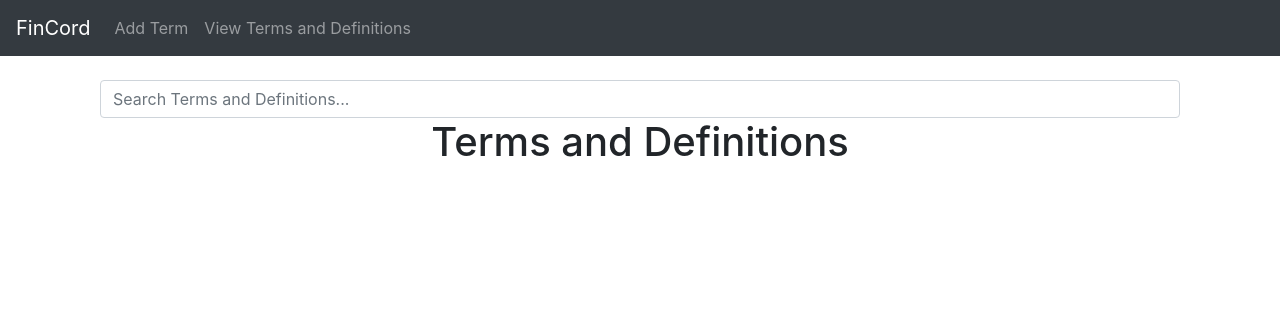
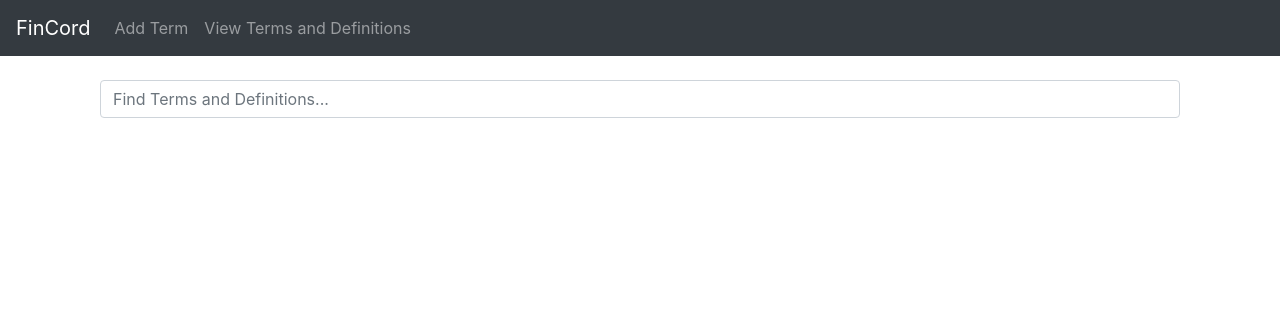
Before and after one commit to rayb26/FinCordWebApp, a Flask app: page /view-data in a window 1280 px wide. Shown: the top 316 px of the page. Run offline with Flask 2, Linux system fonts and the light colour scheme; data that the repository does not hold is empty; some libraries are stand-ins or nearby versions.

Commit message:
Add files via upload
final stuff

```diff
--- /dev/null
+++ b/website/static/search.js
@@ -0,0 +1,12 @@
+function search() {
+$(document).ready(function(){
+  $("#searchInput").on("keyup", function() {
+    var value = $(this).val().toLowerCase();
+    console.log(value);
+    $("#myList li").filter(function() {
+      $(this).toggle($(this).text().toLowerCase().indexOf(value) > -1)
+    });
+  });
+});
+}
+$(search);
--- a/website/templates/base.html
+++ b/website/templates/base.html
@@ -78,9 +78,11 @@
       crossorigin="anonymous"
     ></script>
 
+
+
     <script
       type="text/javascript"
-      src="{{ url_for('static', filename='index.js') }}"
+      src="{{ url_for('static', filename='search.js') }}"
     ></script>
   </body>
 </html>
--- a/website/templates/view-data.html
+++ b/website/templates/view-data.html
@@ -1,7 +1,7 @@
-<!-- Code created by Rayhan Biju 2021 -->
 {% extends "base.html" %} {% block title %} View Terms and Definitions {% endblock %} {% block content
 %}
 <br>
+
 
 <head>
     <meta charset="utf-8" />
@@ -18,43 +18,66 @@
       crossorigin="anonymous"
     />
 
+
+    <script
+        src="https://code.jquery.com/jquery-3.2.1.slim.min.js"
+        integrity="sha384-KJ3o2DKtIkvYIK3UENzmM7KCkRr/rE9/Qpg6aAZGJwFDMVNA/GpGFF93hXpG5KkN"
+        crossorigin="anonymous"
+></script>
+<script
+        src="https://cdnjs.cloudflare.com/ajax/libs/popper.js/1.12.9/umd/popper.min.js"
+        integrity="sha384-ApNbgh9B+Y1QKtv3Rn7W3mgPxhU9K/ScQsAP7hUibX39j7fakFPskvXusvfa0b4Q"
+        crossorigin="anonymous"
+></script>
+<script
+        src="https://maxcdn.bootstrapcdn.com/bootstrap/4.0.0/js/bootstrap.min.js"
+        integrity="sha384-JZR6Spejh4U02d8jOt6vLEHfe/JQGiRRSQQxSfFWpi1MquVdAyjUar5+76PVCmYl"
+        crossorigin="anonymous"
+></script>
+  <script src="https://ajax.googleapis.com/ajax/libs/jquery/3.5.1/jquery.min.js"></script>
+
+    <script src="https://maxcdn.bootstrapcdn.com/bootstrap/3.4.1/js/bootstrap.min.js">
+    </script>
+
+
+
+
   </head>
+
+
 <style>
-table, th, td {
-  border:1px solid black;
+        .list-group{
+    max-height: 730px;
+    margin-bottom: 10px;
+    overflow:scroll;
+    -webkit-overflow-scrolling: touch;
 }
+
+
 </style>
 
 <body>
 
-<div class = "container">
+<div class="container">
+    <input class="form-control" id="searchInput" type="text" placeholder="Find Terms and Definitions...">
+    <br>
+    <ul class="list-group" id="myList">
+        {% for term in terms %}
+        <li class="list-group-item">{{ term }}
+        </li>
+        {% endfor %}
 
-    <input class="form-control" id="searchInput" type="text" placeholder="Search Terms and Definitions...">
-
+    </ul>
 
 
 </div>
 
+
 </body>
-<h1> <center> Terms and Definitions </center></h1>
-<ul class="list-group list-group-flush" id="myList">
-
-  {% if coming_soon_titles is not none %}
-
-  {% for data in terms %}
-  <li class="list-group-item">
-    {{ data }}
-    <tr>
 
 
 
 
-  </li>
-  {% endfor %}
-  {% endif %}
-</ul>
 
 
-</ul>
-
 {% endblock %}
--- a/website/views.py
+++ b/website/views.py
@@ -1,4 +1,5 @@
-from flask import Blueprint, render_template, request, flash
+from flask import Blueprint, render_template, request, flash, url_for
+from werkzeug.utils import redirect
 
 from website import Database
 
@@ -7,8 +8,7 @@ views = Blueprint('views', __name__)
 
 @views.route('/view-data', methods=['GET'])
 def view_data():
-    # terms = Database.read_data().get('terms')
-    # definitions = Database.read_data().get('definitions')
+
     return render_template('view-data.html', terms=Database.read_data())
 
 
@@ -17,10 +17,9 @@ def view_data():
 def add_term():
     data = request.form
 
-    print(data)
     if request.method == 'POST' and len(data.get('term')) > 0 and len(data.get('definition')) > 0:
         Database.add_term_def(data.get('term'), data.get('definition'))
         flash("Term Added", category='success')
-        print("Added")
+        return redirect(url_for('views.add_term'))
 
-    return render_template('add-term.html')
+    return render_template('add-term.html', terms=Database.read_data())
```
Also changed, not shown: website/templates/add-term.html (+40 -3 lines).
